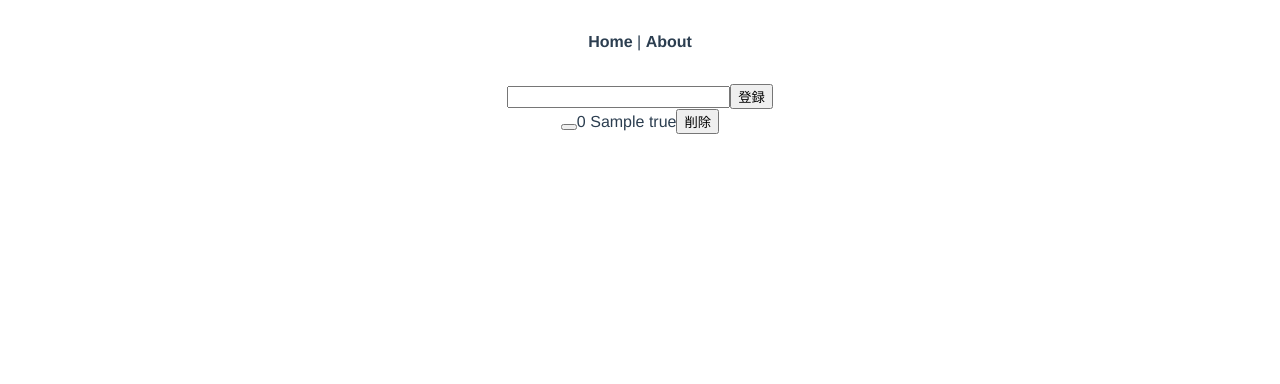
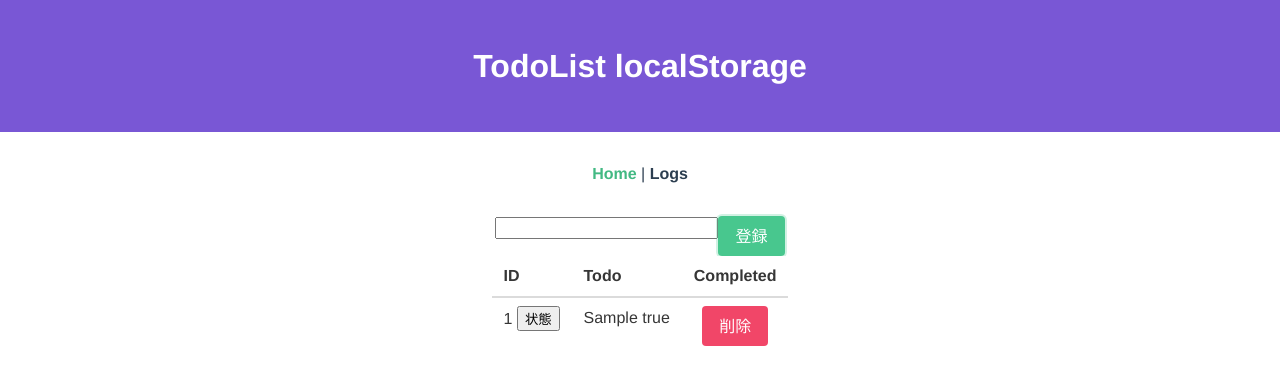
Before and after one commit to Hokko4/vuejs-todo, a Vue app: page /todos in a window 1280 px wide. Both pictures are taken after typing "Sample" into the empty fields and a click on the button "登録". Shown: the top 384 px of the page. Built offline with nearby package versions, Linux system fonts and the light colour scheme.

Commit message:
リストからテーブルに変更

```diff
--- a/src/App.vue
+++ b/src/App.vue
@@ -1,12 +1,19 @@
 <template>
   <div id="app">
+    <section class="hero is-primary">
+      <div class="hero-body">
+        <div class="container">
+          <h1 class="title">TodoList localStorage</h1>
+        </div>
+      </div>
+    </section>
     <div id="nav">
-      <router-link to="/">
+      <router-link to="/todos">
         Home
       </router-link>
       |
-      <router-link to="/about">
-        About
+      <router-link to="/logs">
+        Logs
       </router-link>
     </div>
     <router-view />
--- a/src/plugins/storage.js
+++ b/src/plugins/storage.js
@@ -2,9 +2,9 @@ export default {
   STORAGE_KEY: 'vuejs-todo',
   fetch: function() {
     var todos = JSON.parse(localStorage.getItem(this.STORAGE_KEY) || '[]')
-    todos.forEach(function(todo, index) {
-      todo.id = index
-    })
+    // todos.forEach(function(todo, index) {
+    //   todo.id = index
+    // })
     this.uid = todos.length
     return todos
   },
--- a/src/router.js
+++ b/src/router.js
@@ -27,6 +27,12 @@ export default new Router({
       name: 'todos',
       component: () =>
         import(/* webpackChunkName: "todos" */ './views/Todos.vue')
+    },
+    {
+      path: '/logs',
+      name: 'logs',
+      component: () =>
+        import(/* webpackChunkName: "logs" */ './views/TodoLogs.vue')
     }
   ]
 })
--- a/src/views/TodoLogs.vue
+++ b/src/views/TodoLogs.vue
@@ -0,0 +1,7 @@
+<template>
+  <div></div>
+</template>
+
+<script>
+export default {}
+</script>
--- a/src/views/Todos.vue
+++ b/src/views/Todos.vue
@@ -1,14 +1,44 @@
 <template>
   <div>
     <form @submit.prevent="addTodo">
-      <input ref="title" type="text" />
-      <button type="submit">登録</button>
+      <div>
+        <input ref="title" type="text" />
+        <button type="submit" class="button is-success">登録</button>
+      </div>
     </form>
-    <ul v-for="(item, index) in todos" :key="index">
+
+    <!-- <ul v-for="(item, index) in todos" :key="index">
       <li><button @click="changeState(item)"></button></li>
       <li>{{ item.id }} {{ item.title }} {{ item.state }}</li>
       <li><button type="submit" @click="removeTodo(item)">削除</button></li>
-    </ul>
+    </ul> -->
+
+    <table class="table is-hoverable container">
+      <thead>
+        <tr>
+          <th>ID</th>
+          <th>Todo</th>
+          <th>Completed</th>
+        </tr>
+      </thead>
+      <tbody>
+        <tr v-for="(item, index) in todos" :key="index">
+          <td>
+            {{ item.id }} <button @click="changeState(item)">状態</button>
+          </td>
+          <td>{{ item.title }} {{ item.state }}</td>
+          <td>
+            <button
+              type="submit"
+              class="button is-danger"
+              @click="removeTodo(item)"
+            >
+              削除
+            </button>
+          </td>
+        </tr>
+      </tbody>
+    </table>
   </div>
 </template>
 
@@ -30,6 +60,7 @@ export default {
   },
   created() {
     this.todos = Storage.fetch()
+    this.uid = Storage.uid++
   },
   methods: {
     addTodo() {
```
